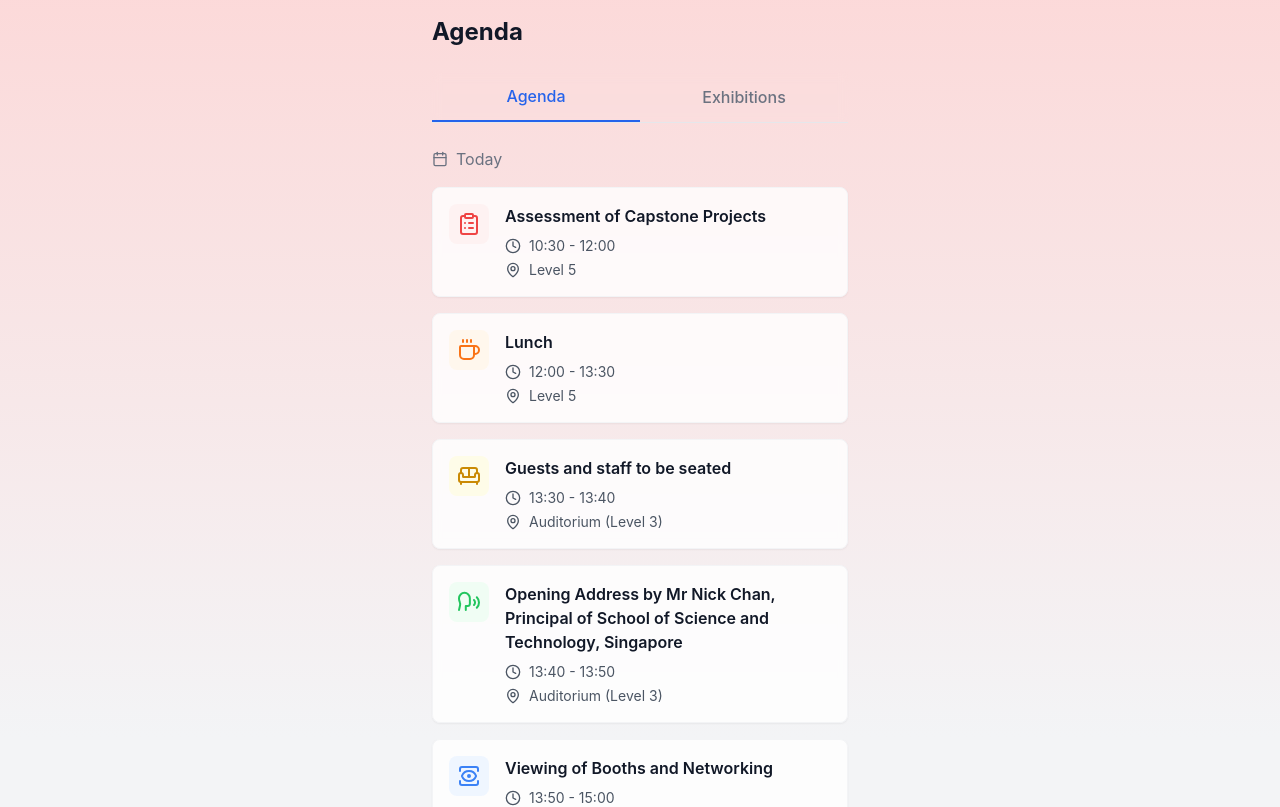
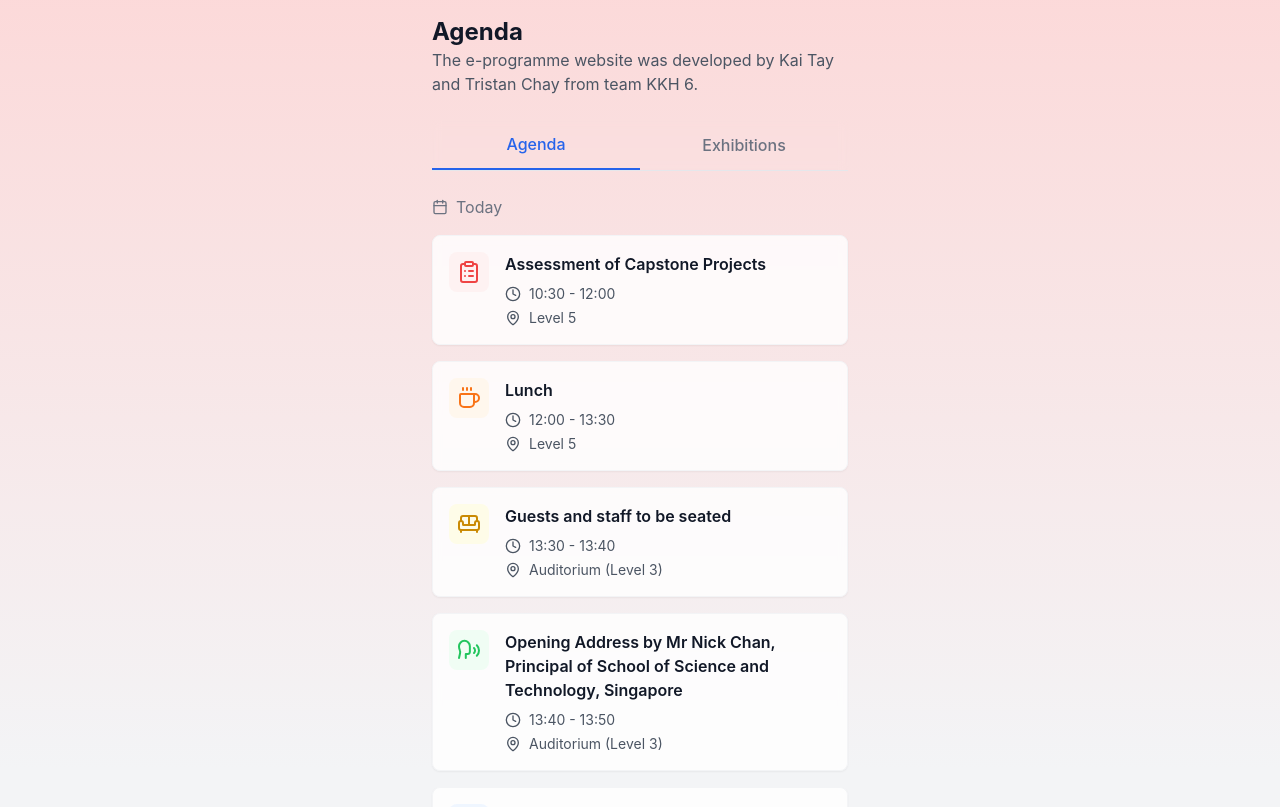
Before and after one commit to cheesetan/idp-symposium, a React (Create React App) app: page / in a window 1280 px wide. Shown: the top 807 px of the page. Built offline with nearby package versions, Linux system fonts and the light colour scheme.

Commit message:
feat: added credits

```diff
--- a/src/App.js
+++ b/src/App.js
@@ -18,6 +18,7 @@ const App = () => {
       <div className="max-w-md mx-auto p-4">
         <header className="mb-6">
           <h1 className="text-2xl font-bold text-gray-900">{activeTab}</h1>
+          <h2 className="text-gray-600">The e-programme website was developed by Kai Tay and Tristan Chay from team KKH 6.</h2>
         </header>
 
         <TabSelector activeTab={activeTab} setActiveTab={setActiveTab} />
```
